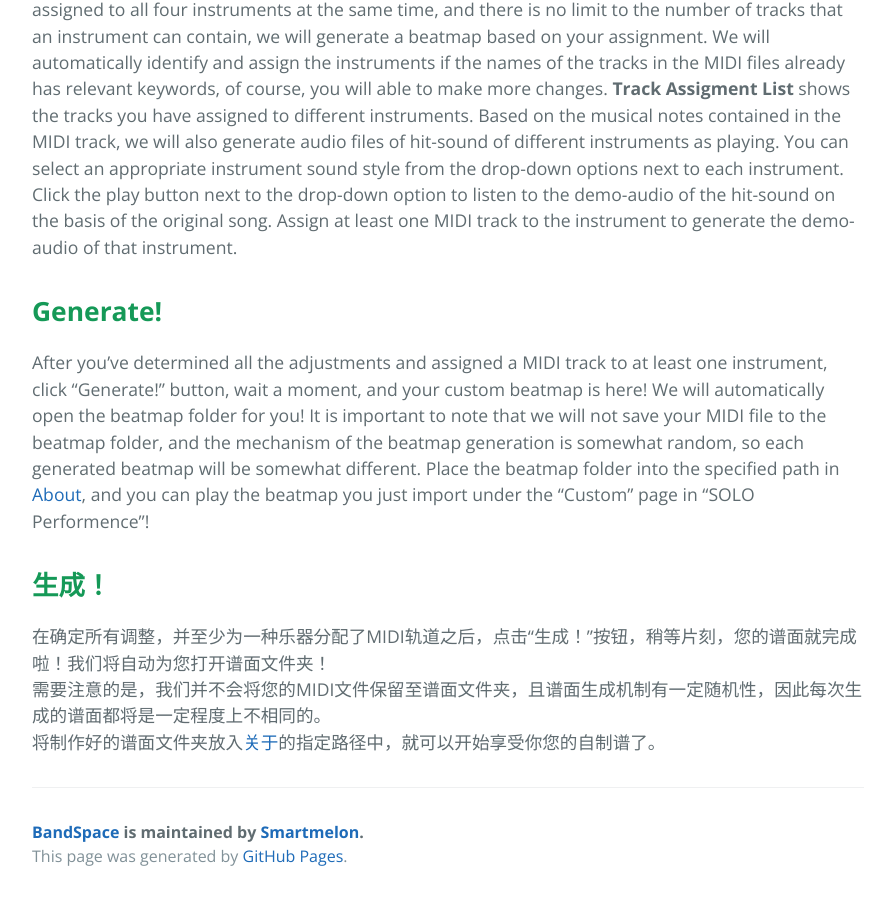
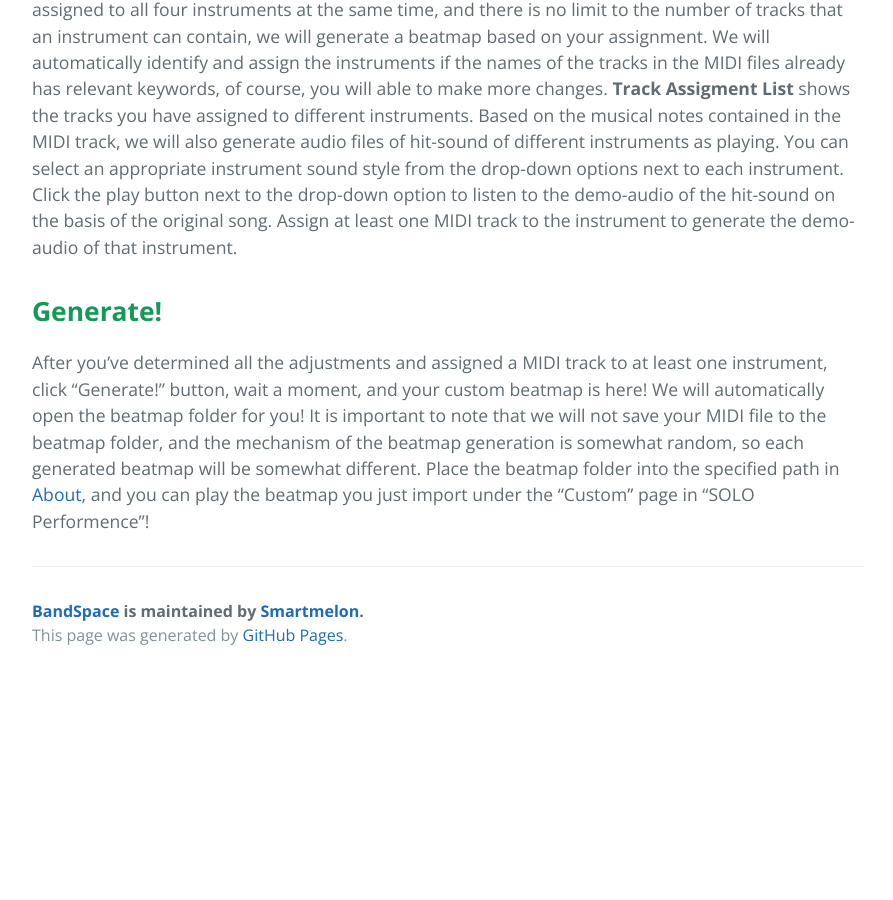
Before and after one commit to Smartmelon/BandSpace, a Jekyll site: the page built from pages/en/midi-to-beatmap.md, in a window 1280 px wide and 900 px high, scrolled down 1680 px. Shown: the whole window, without its empty margins (192-1085 px from the left). Built offline with Jekyll 4.4.1, drawn with Linux system fonts in a browser that asks for light colours; after the commit the page ends 2359 px from its top, so only the background shows below that.

Commit message:
Update Document

```diff
--- a/pages/en/midi-to-beatmap.md
+++ b/pages/en/midi-to-beatmap.md
@@ -30,7 +30,3 @@ Then you are able to click "MIDI" button, search a prepared MIDI file in the pop
 After you've determined all the adjustments and assigned a MIDI track to at least one instrument, click "Generate!" button, wait a moment, and your custom beatmap is here! We will automatically open the beatmap folder for you!
 It is important to note that we will not save your MIDI file to the beatmap folder, and the mechanism of the beatmap generation is somewhat random, so each generated beatmap will be somewhat different.
 Place the beatmap folder into the specified path in [About](index), and you can play the beatmap you just import under the "Custom" page in "SOLO Performence"!
-## **生成！**
-在确定所有调整，并至少为一种乐器分配了MIDI轨道之后，点击“生成！”按钮，稍等片刻，您的谱面就完成啦！我们将自动为您打开谱面文件夹！
-需要注意的是，我们并不会将您的MIDI文件保留至谱面文件夹，且谱面生成机制有一定随机性，因此每次生成的谱面都将是一定程度上不相同的。
-将制作好的谱面文件夹放入[关于](index)的指定路径中，就可以开始享受你您的自制谱了。
```
Also changed, not shown: pages/en/index.md (+2 -2 lines), pages/zh/midi-to-beatmap.md (+3 -1 lines), pages/zh/index.md (line endings or trailing spaces).
